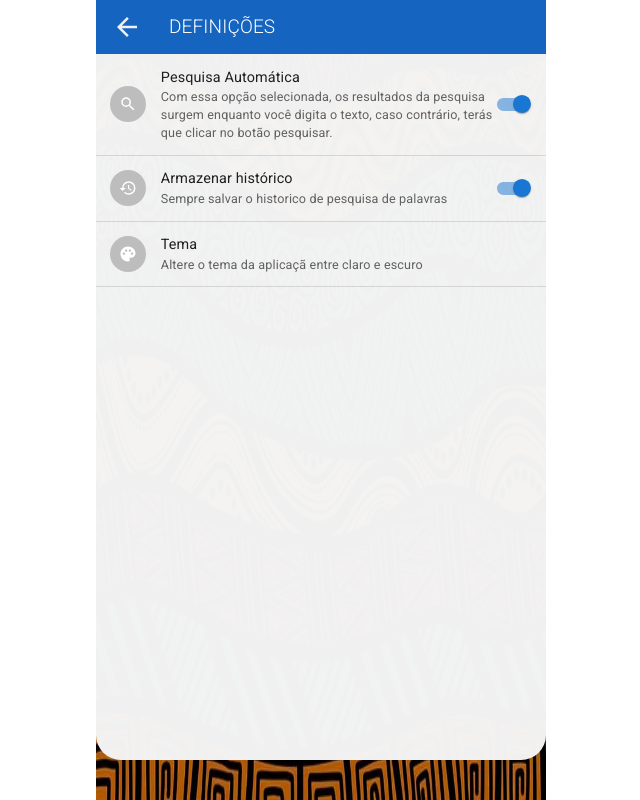
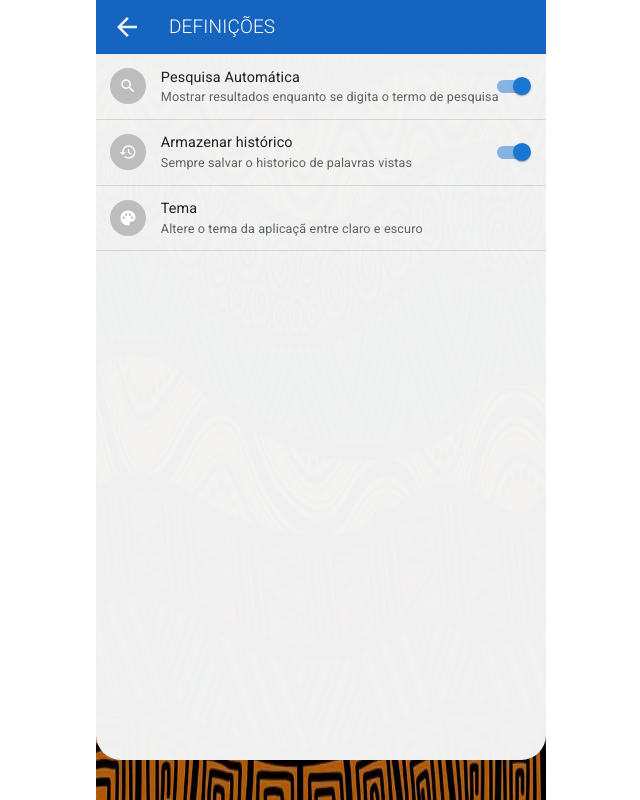
Before and after one commit to Francisco-Fetapi/portuguese-umbundo-dictionary, a React (Vite) app: page /definicoes in a window 1280 px wide. Shown: the whole page, without its empty margins (319-959 px from the left). Built offline with nearby package versions, Linux system fonts and the light colour scheme.

Commit message:
refactor: settings

```diff
--- a/src/pages/Settings.tsx
+++ b/src/pages/Settings.tsx
@@ -68,7 +68,9 @@ export default function Settings() {
     {
       label: "Pesquisa Automática",
       icon: <MdSearch />,
-      textSecondary: `Com essa opção selecionada, os resultados da pesquisa surgem enquanto você digita o texto, caso contrário, terás que clicar no botão pesquisar.`,
+      // textSecondary: `Com essa opção selecionada, os resultados da pesquisa surgem enquanto você digita o texto, caso contrário, terás que clicar no botão pesquisar.`,
+      textSecondary:
+        "Mostrar resultados enquanto se digita o termo de pesquisa",
       secondaryAction: (
         <Switch
           edge="end"
@@ -81,7 +83,7 @@ export default function Settings() {
     {
       label: "Armazenar histórico",
       icon: <MdHistory />,
-      textSecondary: `Sempre salvar o historico de pesquisa de palavras`,
+      textSecondary: `Sempre salvar o historico de palavras vistas`,
       secondaryAction: (
         <Switch
           edge="end"
--- a/src/pages/Word.tsx
+++ b/src/pages/Word.tsx
@@ -4,7 +4,7 @@ import { Box, IconButton, Stack } from "@mui/material";
 import { Text } from "../styles/General";
 import useDatabase from "../hooks/useDatabase";
 import { MdStar, MdStarOutline } from "react-icons/md";
-import { selectFavorites } from "../store/App.selectors";
+import { selectFavorites, selectSettings } from "../store/App.selectors";
 import { useDispatch, useSelector } from "react-redux";
 import {
   addItemOnFavorites,
@@ -18,6 +18,7 @@ export default function Word() {
   const { getWord } = useDatabase();
   const dispatch = useDispatch();
   const favorites = useSelector(selectFavorites);
+  const { saveHistory } = useSelector(selectSettings);
   const word = getWord(params.word!);
   let wordClass = word?.class || "";
   if (wordClass) {
@@ -35,7 +36,9 @@ export default function Word() {
 
   useEffect(() => {
     if (word) {
-      dispatch(addItemOnHistory(word!));
+      if (saveHistory) {
+        dispatch(addItemOnHistory(word!));
+      }
     }
   }, []);
 
@@ -101,7 +104,12 @@ export default function Word() {
             <Box mt={1}>
               {word?.examples && word.examples.length > 0 ? (
                 word?.examples.map((example) => (
-                  <Stack alignItems="center" direction="row" gap={1}>
+                  <Stack
+                    key={example.pt}
+                    alignItems="center"
+                    direction="row"
+                    gap={1}
+                  >
                     <Text variant="subtitle2">{example.pt} </Text>-
                     <Text variant="subtitle2" color="gray">
                       {example.um}
```
